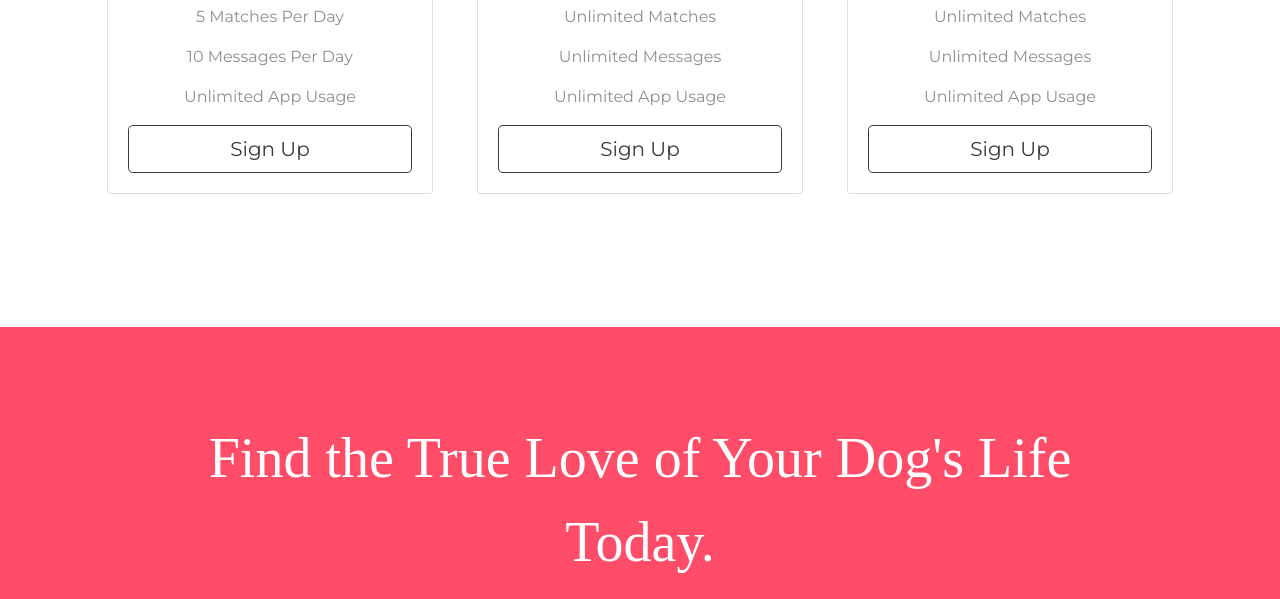
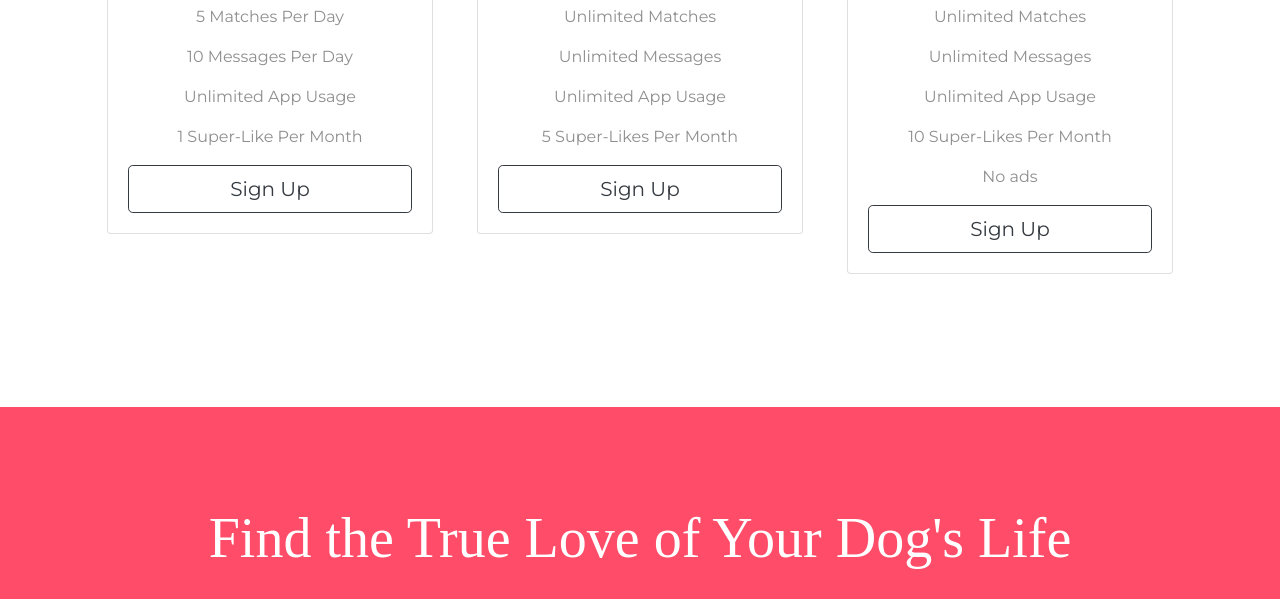
Before and after one commit to zebok/tindog, a plain HTML site: page index.html in a window 1280 px wide. Shown: the part 2131-2730 px from the top of the page. Drawn offline with nearby package versions, Linux system fonts and the light colour scheme.

Commit message:
Add files via upload

```diff
--- a/index.html
+++ b/index.html
@@ -170,6 +170,7 @@
             <p>5 Matches Per Day</p>
             <p>10 Messages Per Day</p>
             <p>Unlimited App Usage</p>
+            <p>1 Super-Like Per Month</p>
             <button class="btn btn-lg btn-block btn-outline-dark" type="button">Sign Up</button>
           </div>
         </div>
@@ -185,6 +186,7 @@
             <p>Unlimited Matches</p>
             <p>Unlimited Messages</p>
             <p>Unlimited App Usage</p>
+            <p>5 Super-Likes Per Month</p>
             <button class="btn btn-lg btn-block btn-outline-dark" type="button">Sign Up</button>
           </div>
         </div>
@@ -200,6 +202,8 @@
             <p>Unlimited Matches</p>
             <p>Unlimited Messages</p>
             <p>Unlimited App Usage</p>
+            <p>10 Super-Likes Per Month</p>
+            <p>No ads</p>
             <button class="btn btn-lg btn-block btn-outline-dark" type="button">Sign Up</button>
 
           </div>
```
